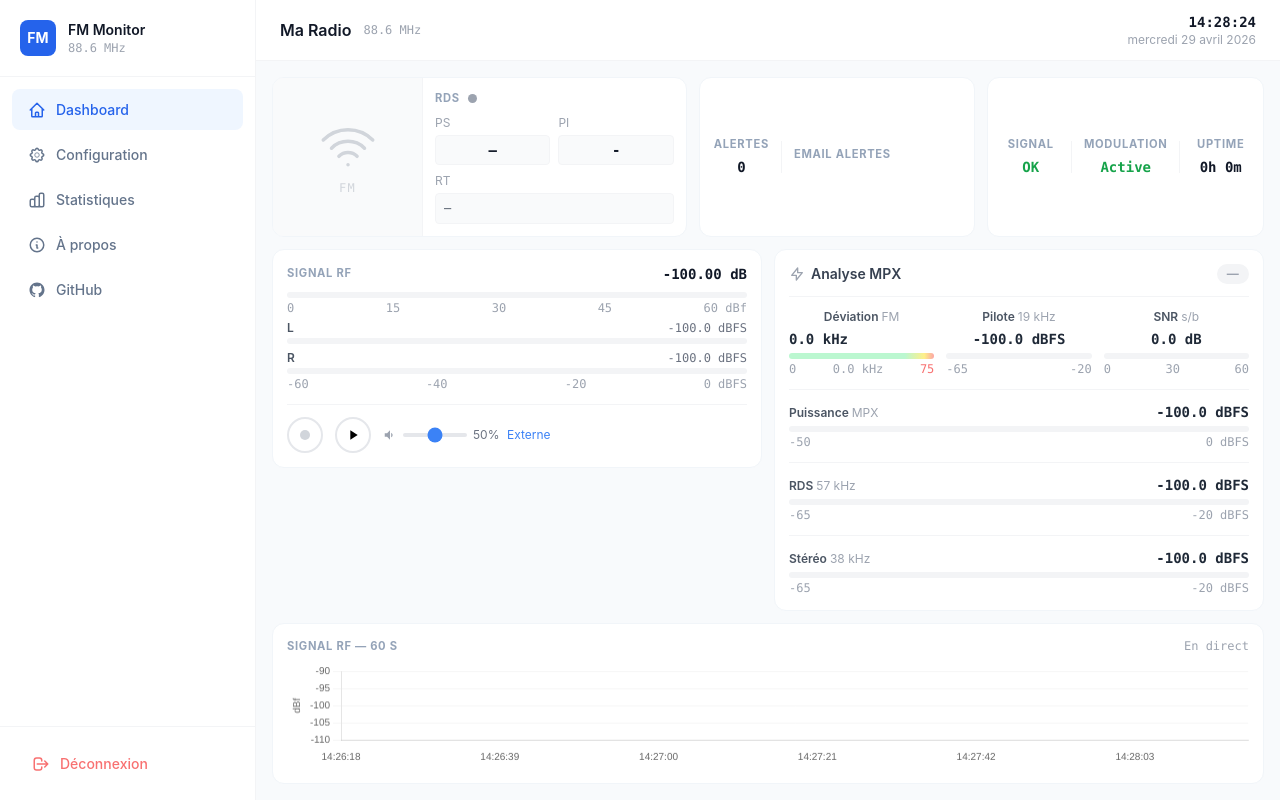
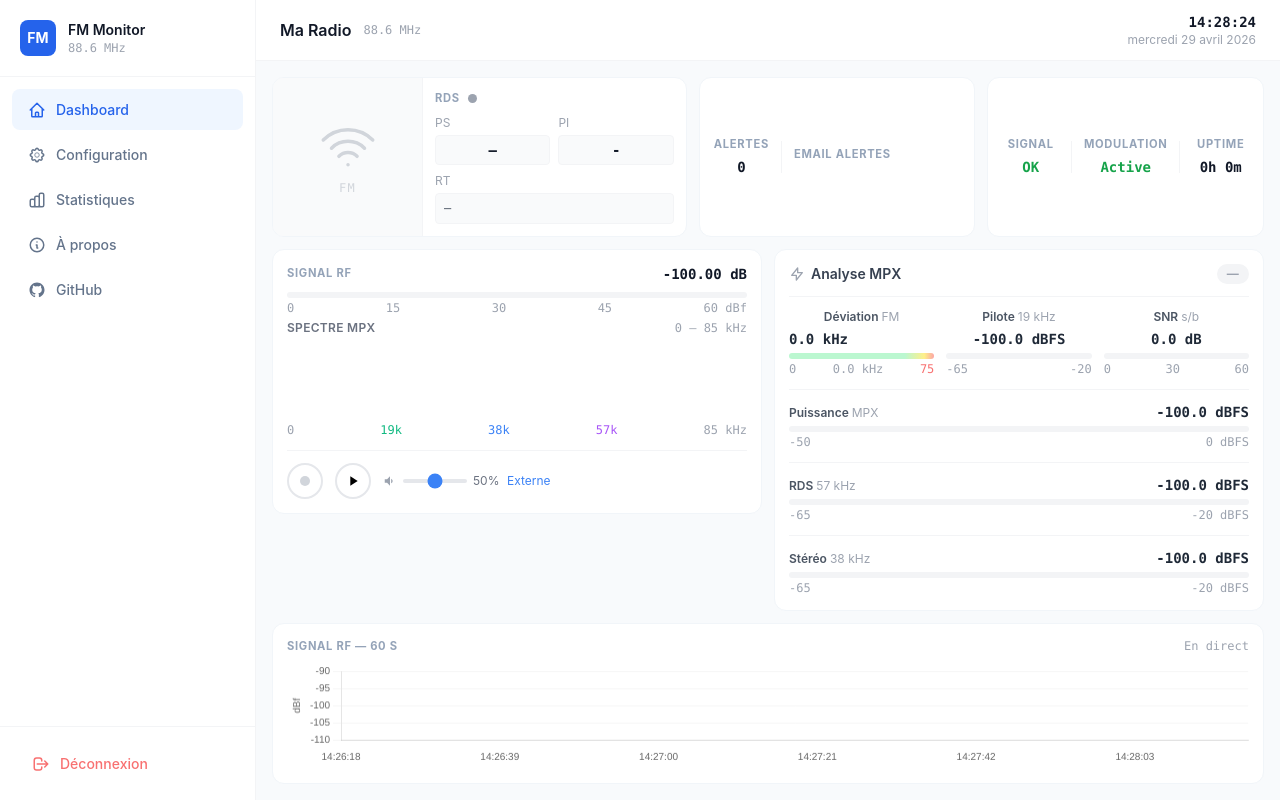
Before and after one commit to LyonelB/fm-monitor, a Flask app: template templates/index.html in a window 1280 px wide. Run offline with Flask 3, Linux system fonts and the light colour scheme; the template is opened without the code that fills it, so the values that code supplies are empty; some libraries are stand-ins or nearby versions.

Commit message:
feat: spectre MPX canvas (FFT 512pts, EMA lissé, zones colorées 19/38/57kHz)

```diff
--- a/app.py
+++ b/app.py
@@ -839,6 +839,23 @@ def wifi_toggle():
     except Exception as e:
         return jsonify({'status': 'error', 'message': str(e)}), 500
 
+
+@app.route('/api/mpx/spectrum')
+@auth.login_required
+@limiter.exempt
+def mpx_spectrum():
+    """Retourne le spectre FFT MPX pour affichage canvas"""
+    if monitor and hasattr(monitor, 'mpx_analyzer') and monitor.mpx_analyzer:
+        results = monitor.mpx_analyzer.get_results()
+        spectrum = results.get('fft_spectrum', [])
+        sample_rate = monitor.rtl_config.get('sample_rate', '171000')
+        return jsonify({
+            'spectrum': spectrum,
+            'sample_rate': int(sample_rate),
+            'fft_size': 512
+        })
+    return jsonify({'spectrum': [], 'sample_rate': 171000, 'fft_size': 512})
+
 # Démarrage du monitor (exécuté aussi bien par Gunicorn que par python app.py)
 try:
     cleanup_orphan_records()
--- a/mpx_analyzer.py
+++ b/mpx_analyzer.py
@@ -41,7 +41,17 @@ class MPXAnalyzer:
     def __init__(self, sample_rate: int = SAMPLE_RATE, process_every: int = 4):
         self.sample_rate   = sample_rate
         self.process_every = process_every
+        self._ema_alpha = 0.05  # lissage EMA (0=très lisse, 1=pas de lissage)
+        self._ema = {
+            'mpx_power': None, 'pilot_level': None,
+            'stereo_level': None, 'rds_level': None, 'snr': None,
+            'deviation_peak': None, 'deviation_rms': None
+        }
         self._counter      = 0
+        self._fft_size     = 2048
+        self._fft_window   = np.hanning(self._fft_size)
+        self._fft_avg      = None   # moyenne glissante EMA sur FFT
+        self._fft_alpha    = 0.15   # lissage FFT
         self._lock         = threading.Lock()
 
         self._results = {
@@ -58,6 +68,7 @@ class MPXAnalyzer:
             'level_left':     -100.0,
             'level_right':    -100.0,
             'snr':             0.0,
+            'fft_spectrum':    [],
         }
 
         nyq = sample_rate / 2.0
@@ -158,20 +169,44 @@ class MPXAnalyzer:
             snr_db    = round(20.0 * np.log10(max(lpr_rms, 1e-10) / noise_rms), 1)
             snr_db    = float(np.clip(snr_db, 0.0, 80.0))
 
+            # 8. FFT spectre MPX
+            chunk_fft = mpx[:self._fft_size] if len(mpx) >= self._fft_size else np.pad(mpx, (0, self._fft_size - len(mpx)))
+            windowed  = chunk_fft * self._fft_window
+            spectrum  = np.abs(np.fft.rfft(windowed))
+            # Convertir en dB avec plancher à -100 dB
+            spectrum_db = 20 * np.log10(np.maximum(spectrum / self._fft_size, 1e-10))
+            # Moyenne glissante EMA sur le spectre
+            if self._fft_avg is None:
+                self._fft_avg = spectrum_db
+            else:
+                self._fft_avg = self._fft_alpha * spectrum_db + (1 - self._fft_alpha) * self._fft_avg
+            # Réduire à 512 points pour l'API (décimation)
+            fft_decimated = self._fft_avg[::len(self._fft_avg)//512][:512]
+
+            # Lissage EMA
+            a = self._ema_alpha
+            def ema(key, val):
+                if self._ema[key] is None:
+                    self._ema[key] = val
+                else:
+                    self._ema[key] = a * val + (1 - a) * self._ema[key]
+                return round(self._ema[key], 1)
+
             with self._lock:
                 self._results.update({
-                    'deviation_peak':  dev_peak,
-                    'deviation_rms':   dev_rms,
-                    'mpx_power':       round(mpx_db, 1),
-                    'pilot_level':     round(pilot_db, 1),
+                    'deviation_peak':  ema('deviation_peak', dev_peak),
+                    'deviation_rms':   ema('deviation_rms', dev_rms),
+                    'mpx_power':       ema('mpx_power', mpx_db),
+                    'pilot_level':     ema('pilot_level', pilot_db),
                     'pilot_present':   bool(pilot_db > PILOT_DETECT_DB),
-                    'stereo_level':    round(stereo_db, 1),
+                    'stereo_level':    ema('stereo_level', stereo_db),
                     'stereo_present':  bool(stereo_db > STEREO_DETECT_DB),
-                    'rds_level':       round(rds_db, 1),
+                    'rds_level':       ema('rds_level', rds_db),
                     'rds_rf_present':  bool(rds_db > RDS_DETECT_DB),
                     'level_left':      round(l_db, 1),
                     'level_right':     round(r_db, 1),
-                    'snr':             snr_db,
+                    'snr':             ema('snr', snr_db),
+                    'fft_spectrum':    [round(float(x), 1) for x in fft_decimated],
                 })
 
         except Exception as exc:
--- a/templates/index.html
+++ b/templates/index.html
@@ -5,7 +5,11 @@
   <meta name="viewport" content="width=device-width, initial-scale=1.0">
   <meta name="csrf-token" content="{{ csrf_token() }}">
   <title>FM Monitor — Dashboard</title>
-  <script src="https://cdn.tailwindcss.com"></script>
+  <script src="https://cdn.tailwindcss.com">
+    // =============================================
+    // SPECTRE MPX
+    // =============================================
+</script>
   <script src="https://cdn.jsdelivr.net/npm/chart.js"></script>
   <script src="https://cdn.jsdelivr.net/npm/chartjs-adapter-date-fns@3/dist/chartjs-adapter-date-fns.bundle.min.js"></script>
   <style>
@@ -189,31 +193,20 @@
             <span>0</span><span>15</span><span>30</span><span>45</span><span>60 dBf</span>
           </div>
           <!-- SNR + Multipath en ligne sous la barre -->
-          <!-- Niveaux L / R -->
-          <div class="mb-1.5">
-            <div class="flex justify-between items-baseline mb-0.5">
-              <span class="text-xs font-semibold text-gray-600">L</span>
-              <span class="text-xs font-mono text-gray-500" id="mpx-val-left">— dBFS</span>
+          <!-- Spectre MPX -->
+          <div class="mb-3">
+            <div class="flex items-center justify-between mb-1">
+              <span class="text-xs font-semibold text-gray-500 uppercase tracking-wide">Spectre MPX</span>
+              <span class="text-xs text-gray-400 font-mono">0 — 85 kHz</span>
             </div>
-            <div class="h-1.5 rounded-full bg-gray-100 overflow-hidden">
-              <div id="mpx-bar-left" class="vu-bar w-0" style="background:#10b981; height:100%"></div>
+            <canvas id="mpx-spectrum-canvas" style="width:100%;height:80px;display:block;border-radius:4px;" width="600" height="80"></canvas>
+            <div class="flex justify-between text-xs text-gray-400 font-mono mt-0.5">
+              <span>0</span><span style="color:#10b981">19k</span><span style="color:#3b82f6">38k</span><span style="color:#a855f7">57k</span><span>85 kHz</span>
             </div>
           </div>
-          <div class="mb-3">
-            <div class="flex justify-between items-baseline mb-0.5">
-              <span class="text-xs font-semibold text-gray-600">R</span>
-              <span class="text-xs font-mono text-gray-500" id="mpx-val-right">— dBFS</span>
-            </div>
-            <div class="h-1.5 rounded-full bg-gray-100 overflow-hidden">
-              <div id="mpx-bar-right" class="vu-bar w-0" style="background:#10b981; height:100%"></div>
-            </div>
-            <div class="flex justify-between text-xs text-gray-400 font-mono mt-0.5">
-              <span>-60</span><span>-40</span><span>-20</span><span>0 dBFS</span>
-            </div>
-          </div>
-
           <div class="border-t border-gray-100 mb-3"></div>
 
+          <!-- Player -->
           <!-- Player -->
           <div class="flex items-center gap-3">
             <button id="rec-btn" onclick="toggleRecord()"
@@ -661,8 +654,6 @@
           if (disMsg) { disMsg.classList.remove('hidden'); disMsg.textContent = 'Déviation/Pilote/RDS : non disponibles en mode TEF'; }
 
           // L/R
-          _updateLR('left',  stats.level_left);
-          _updateLR('right', stats.level_right);
 
           // Puissance audio
           const power    = stats.mpx_power ?? -100;
@@ -717,8 +708,6 @@
       _updateSC('pilot',  stats.pilot_level,  stats.pilot_present);
       _updateSC('stereo', stats.stereo_level, stats.stereo_present);
       _updateSC('rds-rf', stats.rds_level,    stats.rds_rf_present);
-      _updateLR('left',   stats.level_left);
-      _updateLR('right',  stats.level_right);
 
       const snr    = stats.snr ?? 0;
       const snrPct = Math.min((snr / 60) * 100, 100);
@@ -909,6 +898,98 @@
         const data = await res.json();
         return data.csrf_token;
     }
+    const mpxCanvas = document.getElementById('mpx-spectrum-canvas');
+    let mpxSpectrumData = [];
+    let mpxSampleRate = 171000;
+
+    function drawMPXSpectrum() {
+        if (!mpxCanvas || mpxSpectrumData.length === 0) return;
+        const dpr = window.devicePixelRatio || 1;
+        const rect = mpxCanvas.getBoundingClientRect();
+        mpxCanvas.width  = rect.width  * dpr;
+        mpxCanvas.height = rect.height * dpr;
+        const ctx = mpxCanvas.getContext('2d');
+        ctx.scale(dpr, dpr);
+        const W = rect.width;
+        const H = rect.height;
+
+        // Fond
+        ctx.fillStyle = '#f9fafb';
+        ctx.fillRect(0, 0, W, H);
+
+        const dbMin = -100, dbMax = -20;
+        const nPoints = mpxSpectrumData.length;
+
+        // Zones colorées (pilote, stéréo, RDS)
+        const freqMax = mpxSampleRate / 2;
+        function freqToX(f) { return (f / freqMax) * W; }
+        // Zone audio 0-15kHz
+        ctx.fillStyle = 'rgba(16,185,129,0.06)';
+        ctx.fillRect(0, 0, freqToX(15000), H);
+        // Pilote 19kHz ± 0.5kHz
+        ctx.fillStyle = 'rgba(16,185,129,0.15)';
+        ctx.fillRect(freqToX(18500), 0, freqToX(500), H);
+        // Stéréo 23-53kHz
+        ctx.fillStyle = 'rgba(59,130,246,0.06)';
+        ctx.fillRect(freqToX(23000), 0, freqToX(30000), H);
+        // RDS 53-61kHz
+        ctx.fillStyle = 'rgba(168,85,247,0.08)';
+        ctx.fillRect(freqToX(53000), 0, freqToX(8000), H);
+
+        // Grille horizontale
+        ctx.strokeStyle = 'rgba(0,0,0,0.06)';
+        ctx.lineWidth = 1;
+        [-40, -60, -80].forEach(db => {
+            const y = H - ((db - dbMin) / (dbMax - dbMin)) * H;
+            ctx.beginPath(); ctx.moveTo(0, y); ctx.lineTo(W, y); ctx.stroke();
+        });
+
+        // Spectre
+        ctx.beginPath();
+        ctx.strokeStyle = '#2563eb';
+        ctx.lineWidth = 1.5;
+        for (let i = 0; i < nPoints; i++) {
+            const x = (i / nPoints) * W;
+            const db = Math.max(dbMin, Math.min(dbMax, mpxSpectrumData[i]));
+            const y = H - ((db - dbMin) / (dbMax - dbMin)) * H;
+            if (i === 0) ctx.moveTo(x, y);
+            else ctx.lineTo(x, y);
+        }
+        ctx.stroke();
+
+        // Remplissage sous la courbe
+        ctx.lineTo(W, H); ctx.lineTo(0, H); ctx.closePath();
+        ctx.fillStyle = 'rgba(37,99,235,0.08)';
+        ctx.fill();
+
+        // Labels fréquences clés
+        ctx.font = '9px monospace';
+        ctx.fillStyle = '#10b981';
+        ctx.fillText('19k', freqToX(18500) + 2, 10);
+        ctx.fillStyle = '#3b82f6';
+        ctx.fillText('38k', freqToX(38000) - 8, 10);
+        ctx.fillStyle = '#a855f7';
+        ctx.fillText('57k', freqToX(57000) - 4, 10);
+    }
+
+    async function fetchMPXSpectrum() {
+        try {
+            const resp = await fetch('/api/mpx/spectrum', {credentials: 'include'});
+            if (!resp.ok) return;
+            const data = await resp.json();
+            if (data.spectrum && data.spectrum.length > 0) {
+                mpxSpectrumData = data.spectrum;
+                mpxSampleRate   = data.sample_rate || 171000;
+                drawMPXSpectrum();
+            }
+        } catch(e) {}
+    }
+
+    setInterval(fetchMPXSpectrum, 500);
+    fetchMPXSpectrum();
+    window.addEventListener('resize', drawMPXSpectrum);
+
+
 </script>
 </body>
 </html>
```
